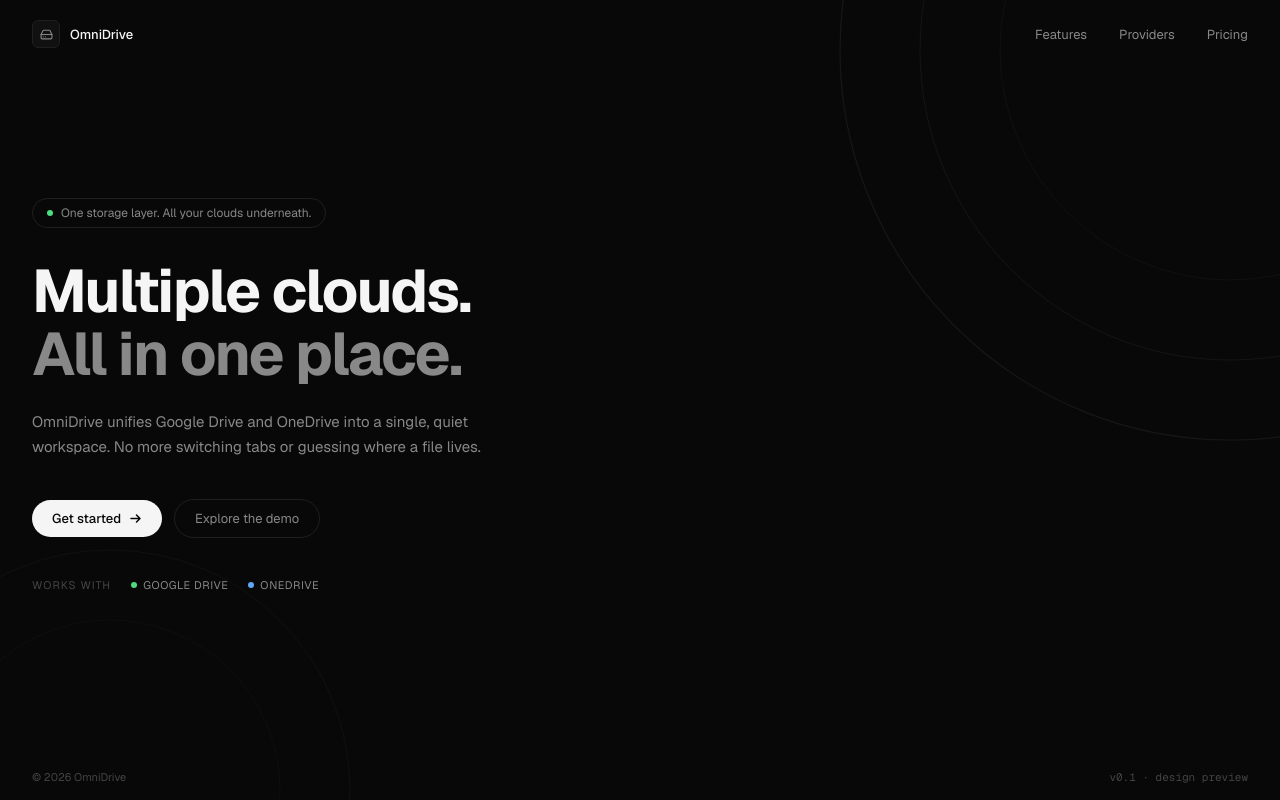
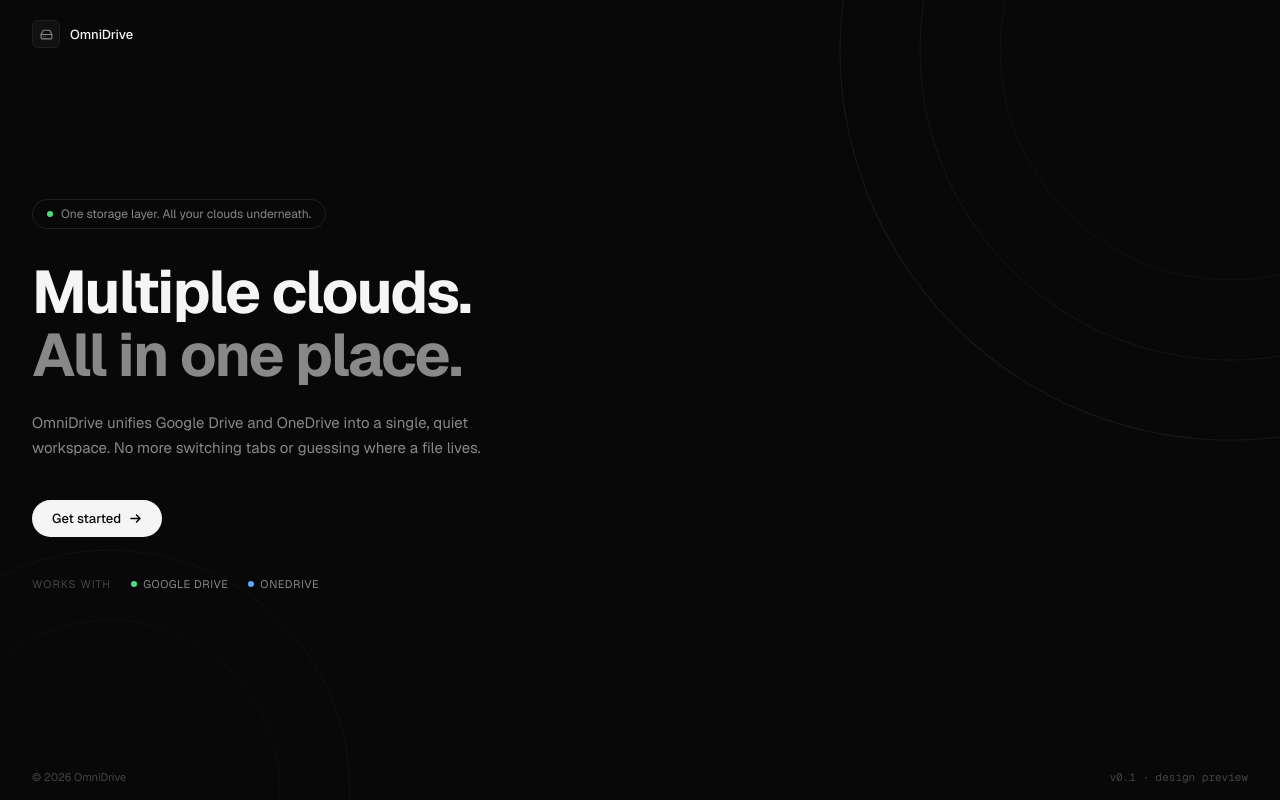
Before and after one commit to DevonYuan/Unified-Storage-Provider, a React (Vite) app in the folder frontend/: page / in a window 1280 px wide. Built offline with nearby package versions, Linux system fonts and the light colour scheme.

Commit message:
Some more edits to remove unwanted text

```diff
--- a/frontend/src/components/LoginPage.jsx
+++ b/frontend/src/components/LoginPage.jsx
@@ -136,11 +136,6 @@ export function LoginPage() {
           </div>
           <span style={{ fontSize: 13, fontWeight: 500, color: C.fg }}>OmniDrive</span>
         </div>
-        <div style={{ display: 'flex', alignItems: 'center', gap: 32 }}>
-          {['Features', 'Providers', 'Pricing'].map(item => (
-            <span key={item} style={{ fontSize: 13, color: C.fgMuted, cursor: 'default' }}>{item}</span>
-          ))}
-        </div>
       </nav>
 
       <main style={{
@@ -188,18 +183,6 @@ export function LoginPage() {
               <path d="M2 6.5H11M11 6.5L7.5 3M11 6.5L7.5 10" stroke="currentColor" strokeWidth="1.5" strokeLinecap="round" strokeLinejoin="round" />
             </svg>
           </button>
-          <button
-            style={{
-              fontSize: 13, color: C.fgMuted,
-              padding: '10px 20px', borderRadius: 999,
-              border: `1px solid ${C.border}`, background: 'none',
-              cursor: 'pointer', fontFamily: 'inherit',
-            }}
-            onMouseEnter={e => { e.currentTarget.style.borderColor = C.fgSubtle; e.currentTarget.style.color = C.fg }}
-            onMouseLeave={e => { e.currentTarget.style.borderColor = C.border; e.currentTarget.style.color = C.fgMuted }}
-          >
-            Explore the demo
-          </button>
         </div>
 
         <ProviderBadges />
```
